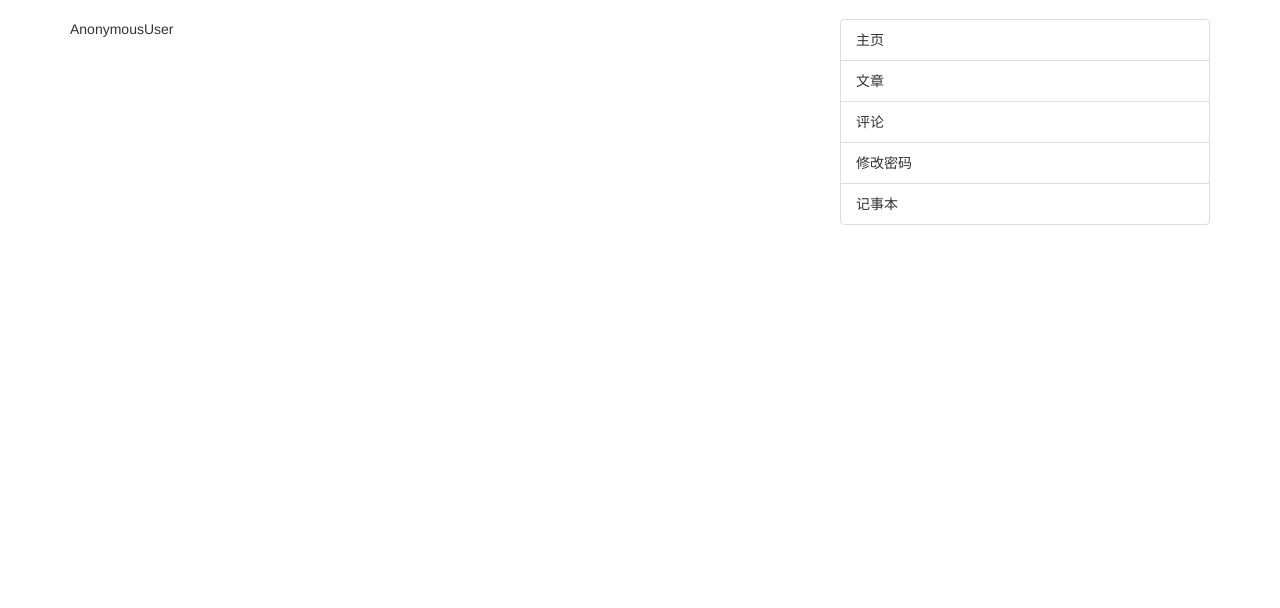
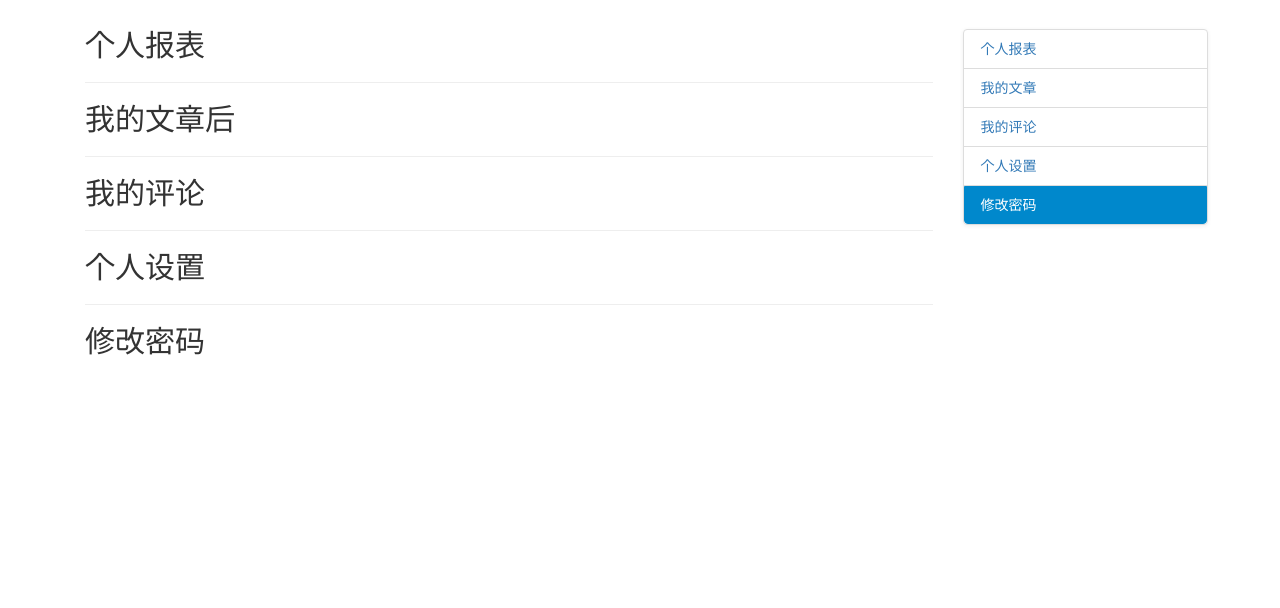
Before and after one commit to data4e/data4e, a Django app: template templates/profile.html in a window 1280 px wide. Shown: the part 51-659 px from the top of the page. Run offline with Django 3.2, Linux system fonts and the light colour scheme; the template is opened without the code that fills it, so the values that code supplies are empty; some libraries are stand-ins or nearby versions.

Commit message:
修改个人中心

```diff
--- a/static/style.css
+++ b/static/style.css
@@ -74,3 +74,38 @@ footer{
     /*background-color: #ed4014;*/
     padding: 10px 0 10px 10px;
 }
+
+/*个人主页部分*/
+.profile-nav ul.nav-tabs{
+    width: 245px;
+    margin-top: 20px;
+    border-radius: 4px;
+    border: 1px solid #ddd;
+    box-shadow: 0 1px 4px rgba(0, 0, 0, 0.067);
+}
+.profile-nav ul.nav-tabs li{
+    margin: 0;
+    border-top: 1px solid #ddd;
+}
+.profile-nav ul.nav-tabs li:first-child{
+    border-top: none;
+}
+.profile-nav ul.nav-tabs li a{
+    margin: 0;
+    padding: 8px 16px;
+    border-radius: 0;
+}
+.profile-nav ul.nav-tabs li.active a, ul.nav-tabs li.active a:hover{
+    color: #fff;
+    background: #0088cc;
+    border: 1px solid #0088cc;
+}
+.profile-nav ul.nav-tabs li:first-child a{
+    border-radius: 4px 4px 0 0;
+}
+.profile-nav ul.nav-tabs li:last-child a{
+    border-radius: 0 0 4px 4px;
+}
+.profile-nav ul.nav-tabs.affix{
+    top: 30px; /* Set the top position of pinned element */
+}
--- a/templates/profile.html
+++ b/templates/profile.html
@@ -1,19 +1,36 @@
-{% extends 'base-content.html' %}
+{% extends 'base.html' %}
 {% block title %}
     个人中心
 {% endblock %}
-{% block content-left %}
-    <div class="profile">
-        {{ request.user }}<br><br>
+{% block content %}
+    <body data-spy="scroll" data-target="#myScrollspy">
+        <div class="container" >
+            <div class="row">
+                <div class="col-xs-9">
+                    <h2 id="section-1">个人报表</h2>
 
-    </div>
+                    <hr>
+                    <h2 id="section-2">我的文章后</h2>
+                    <hr>
+                    <h2 id="section-3">我的评论</h2>
+                    <hr>
+                    <h2 id="section-4">个人设置</h2>
+                    <hr>
+                    <h2 id="section-5">修改密码</h2>
+                    <form action="" class="reset-password">
+
+                    </form>
+                </div>
+                <div class="col-xs-3 profile-nav" id="myScrollspy">
+                    <ul class="nav nav-tabs nav-stacked" data-spy="affix" data-offset-top="125">
+                        <li class="active"><a href="#section-1">个人报表</a></li>
+                        <li><a href="#section-2">我的文章</a></li>
+                        <li><a href="#section-3">我的评论</a></li>
+                        <li><a href="#section-4">个人设置</a></li>
+                        <li><a href="#section-5">修改密码</a></li>
+                    </ul>
+                </div>
+            </div>
+        </div>
+    </body>
 {% endblock %}
-{% block content-right %}
-    <ul class="list-group">
-        <li class="list-group-item">主页</li>
-        <li class="list-group-item">文章</li>
-        <li class="list-group-item">评论</li>
-        <li class="list-group-item">修改密码</li>
-        <li class="list-group-item">记事本</li>
-    </ul>
-{% endblock %}
```
Also changed, not shown: templates/base.html (line endings or trailing spaces).
